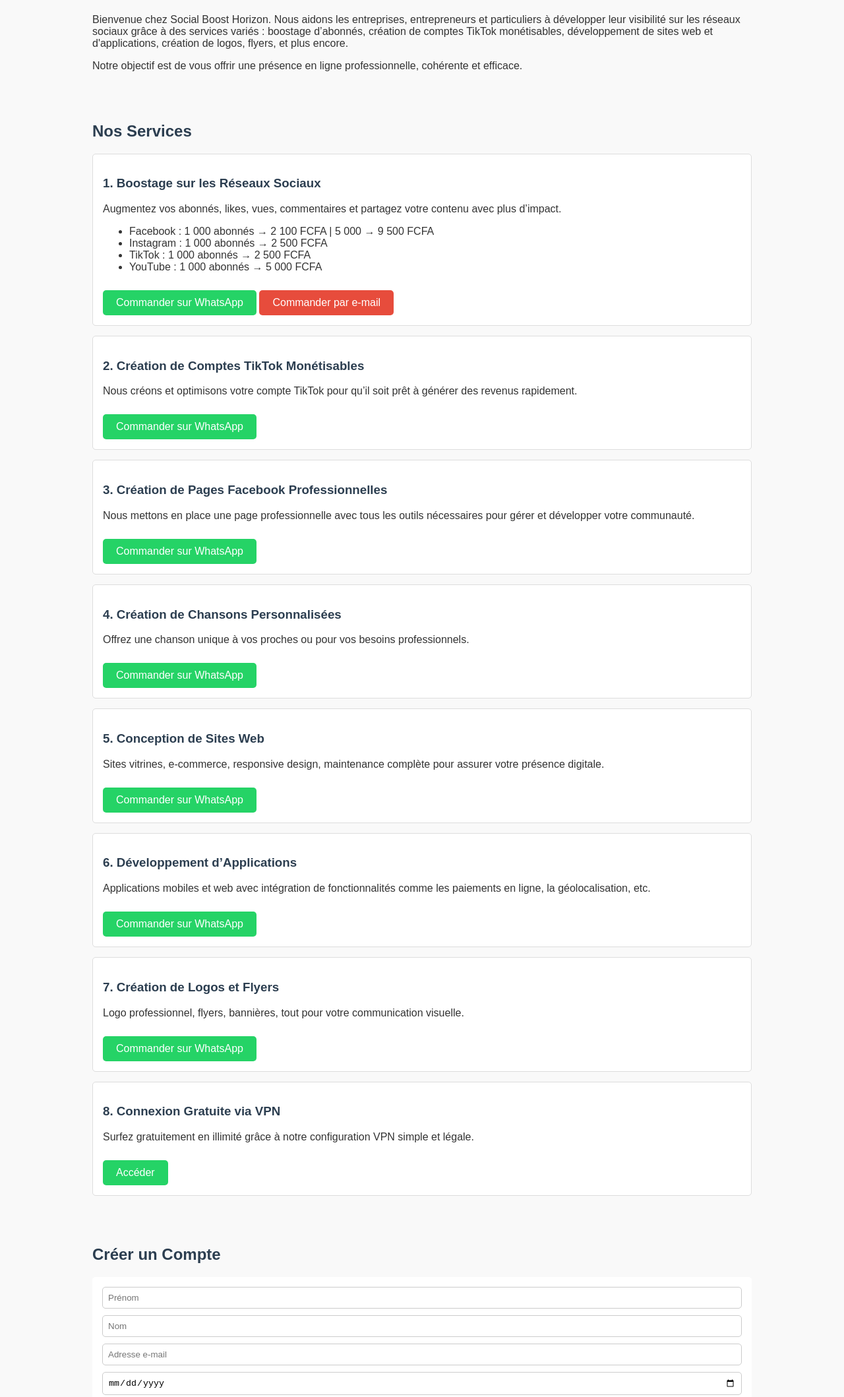
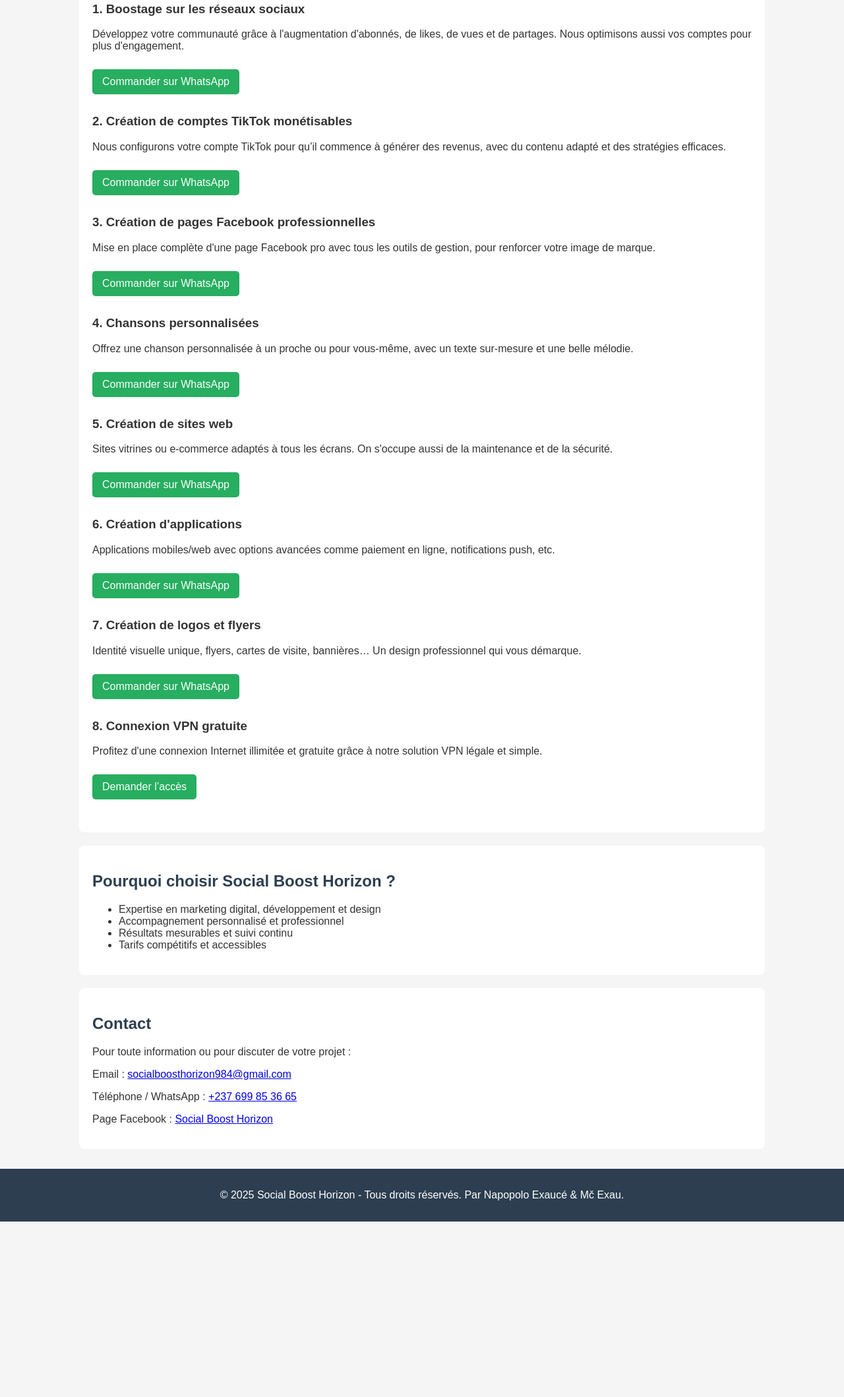
Before and after one commit to exaucenapopolo/Social-Booste-horizon-, a plain HTML site: page index.html in a window 1280 px wide. Shown: the part 259-2377 px from the top of the page at 66% size. After the commit the page ends 2111 px from the top, so only its background shows below. Drawn offline with Linux system fonts and the light colour scheme.

Commit message:
Add files via upload

```diff
--- a/index.html
+++ b/index.html
@@ -2,136 +2,132 @@
 <html lang="fr">
 <head>
   <meta charset="UTF-8" />
-  <meta name="viewport" content="width=device-width, initial-scale=1" />
+  <meta name="viewport" content="width=device-width, initial-scale=1.0"/>
   <title>Social Boost Horizon</title>
-  <meta name="description" content="Développez votre visibilité en ligne avec Social Boost Horizon. Boostage de réseaux sociaux, création de comptes TikTok monétisables, développement web, et plus.">
-
   <style>
-    body { font-family: Arial, sans-serif; margin: 0; background: #f9f9f9; color: #333; }
-    header, footer { background: #2c3e50; color: #fff; text-align: center; padding: 20px; }
-    nav { background: #34495e; padding: 10px; text-align: center; }
-    nav a { color: #fff; margin: 0 10px; text-decoration: none; }
-    section { padding: 20px; max-width: 1000px; margin: auto; }
-    h1, h2, h3 { color: #2c3e50; }
-    .service { border: 1px solid #ddd; border-radius: 5px; padding: 15px; margin: 15px 0; background: #fff; }
-    .button { display: inline-block; padding: 10px 20px; margin-top: 10px; background: #25D366; color: #fff; text-decoration: none; border-radius: 5px; }
-    .email { background: #e74c3c; }
-    form { display: flex; flex-direction: column; gap: 10px; background: #fff; padding: 15px; border-radius: 5px; }
-    input, textarea { padding: 8px; border-radius: 5px; border: 1px solid #ccc; }
-    .socials a { margin-right: 10px; }
-    footer p { margin: 5px 0; }
+    body {
+      font-family: Arial, sans-serif;
+      margin: 0;
+      background: #f5f5f5;
+      color: #333;
+    }
+    header {
+      background: #2c3e50;
+      color: white;
+      padding: 20px;
+      text-align: center;
+    }
+    section {
+      padding: 20px;
+      max-width: 1000px;
+      margin: auto;
+      background: white;
+      margin-top: 20px;
+      border-radius: 8px;
+    }
+    h2 {
+      color: #2c3e50;
+    }
+    .service {
+      margin-bottom: 30px;
+    }
+    .button {
+      display: inline-block;
+      background: #27ae60;
+      color: white;
+      padding: 10px 15px;
+      border-radius: 5px;
+      text-decoration: none;
+      margin-top: 10px;
+    }
+    footer {
+      text-align: center;
+      background: #2c3e50;
+      color: white;
+      padding: 15px;
+      margin-top: 30px;
+    }
   </style>
 </head>
 <body>
 
 <header>
-  <h1>Bienvenue à Social Boost Horizon</h1>
-  <p>Votre partenaire de confiance pour le développement et l’optimisation de votre présence en ligne.</p>
+  <h1>Bienvenue chez Social Boost Horizon</h1>
+  <p>Boostez votre visibilité, élargissez votre audience et faites grandir votre activité grâce à nos services professionnels et innovants.</p>
 </header>
 
-<nav>
-  <a href="#presentation">Présentation</a>
-  <a href="#services">Services</a>
-  <a href="#inscription">Inscription</a>
-  <a href="#contact">Contact</a>
-</nav>
-
-<section id="presentation">
-  <h2>Présentation</h2>
-  <p>
-    Bienvenue chez Social Boost Horizon. Nous aidons les entreprises, entrepreneurs et particuliers à développer leur visibilité sur les réseaux sociaux grâce à des services variés : boostage d’abonnés, création de comptes TikTok monétisables, développement de sites web et d'applications, création de logos, flyers, et plus encore.
-  </p>
-  <p>
-    Notre objectif est de vous offrir une présence en ligne professionnelle, cohérente et efficace.
-  </p>
-</section>
-
-<section id="services">
+<section>
   <h2>Nos Services</h2>
 
   <div class="service">
-    <h3>1. Boostage sur les Réseaux Sociaux</h3>
-    <p>Augmentez vos abonnés, likes, vues, commentaires et partagez votre contenu avec plus d’impact.</p>
-    <ul>
-      <li>Facebook : 1 000 abonnés → 2 100 FCFA | 5 000 → 9 500 FCFA</li>
-      <li>Instagram : 1 000 abonnés → 2 500 FCFA</li>
-      <li>TikTok : 1 000 abonnés → 2 500 FCFA</li>
-      <li>YouTube : 1 000 abonnés → 5 000 FCFA</li>
-    </ul>
-    <a href="https://wa.me/237699853665?text=Je veux un service de boostage" class="button">Commander sur WhatsApp</a>
-    <a href="mailto:socialboosthorizon984@gmail.com" class="button email">Commander par e-mail</a>
+    <h3>1. Boostage sur les réseaux sociaux</h3>
+    <p>Développez votre communauté grâce à l'augmentation d'abonnés, de likes, de vues et de partages. Nous optimisons aussi vos comptes pour plus d'engagement.</p>
+    <a href="https://wa.me/237699853665" class="button">Commander sur WhatsApp</a>
   </div>
 
   <div class="service">
-    <h3>2. Création de Comptes TikTok Monétisables</h3>
-    <p>Nous créons et optimisons votre compte TikTok pour qu’il soit prêt à générer des revenus rapidement.</p>
-    <a href="https://wa.me/237699853665?text=Je veux un compte TikTok monétisable" class="button">Commander sur WhatsApp</a>
+    <h3>2. Création de comptes TikTok monétisables</h3>
+    <p>Nous configurons votre compte TikTok pour qu’il commence à générer des revenus, avec du contenu adapté et des stratégies efficaces.</p>
+    <a href="https://wa.me/237699853665" class="button">Commander sur WhatsApp</a>
   </div>
 
   <div class="service">
-    <h3>3. Création de Pages Facebook Professionnelles</h3>
-    <p>Nous mettons en place une page professionnelle avec tous les outils nécessaires pour gérer et développer votre communauté.</p>
-    <a href="https://wa.me/237699853665?text=Je veux une page Facebook professionnelle" class="button">Commander sur WhatsApp</a>
+    <h3>3. Création de pages Facebook professionnelles</h3>
+    <p>Mise en place complète d'une page Facebook pro avec tous les outils de gestion, pour renforcer votre image de marque.</p>
+    <a href="https://wa.me/237699853665" class="button">Commander sur WhatsApp</a>
   </div>
 
   <div class="service">
-    <h3>4. Création de Chansons Personnalisées</h3>
-    <p>Offrez une chanson unique à vos proches ou pour vos besoins professionnels.</p>
-    <a href="https://wa.me/237699853665?text=Je veux une chanson personnalisée" class="button">Commander sur WhatsApp</a>
+    <h3>4. Chansons personnalisées</h3>
+    <p>Offrez une chanson personnalisée à un proche ou pour vous-même, avec un texte sur-mesure et une belle mélodie.</p>
+    <a href="https://wa.me/237699853665" class="button">Commander sur WhatsApp</a>
   </div>
 
   <div class="service">
-    <h3>5. Conception de Sites Web</h3>
-    <p>Sites vitrines, e-commerce, responsive design, maintenance complète pour assurer votre présence digitale.</p>
-    <a href="https://wa.me/237699853665?text=Je veux créer un site web" class="button">Commander sur WhatsApp</a>
+    <h3>5. Création de sites web</h3>
+    <p>Sites vitrines ou e-commerce adaptés à tous les écrans. On s'occupe aussi de la maintenance et de la sécurité.</p>
+    <a href="https://wa.me/237699853665" class="button">Commander sur WhatsApp</a>
   </div>
 
   <div class="service">
-    <h3>6. Développement d’Applications</h3>
-    <p>Applications mobiles et web avec intégration de fonctionnalités comme les paiements en ligne, la géolocalisation, etc.</p>
-    <a href="https://wa.me/237699853665?text=Je veux créer une application" class="button">Commander sur WhatsApp</a>
+    <h3>6. Création d'applications</h3>
+    <p>Applications mobiles/web avec options avancées comme paiement en ligne, notifications push, etc.</p>
+    <a href="https://wa.me/237699853665" class="button">Commander sur WhatsApp</a>
   </div>
 
   <div class="service">
-    <h3>7. Création de Logos et Flyers</h3>
-    <p>Logo professionnel, flyers, bannières, tout pour votre communication visuelle.</p>
-    <a href="https://wa.me/237699853665?text=Je veux un logo ou flyer" class="button">Commander sur WhatsApp</a>
+    <h3>7. Création de logos et flyers</h3>
+    <p>Identité visuelle unique, flyers, cartes de visite, bannières… Un design professionnel qui vous démarque.</p>
+    <a href="https://wa.me/237699853665" class="button">Commander sur WhatsApp</a>
   </div>
 
   <div class="service">
-    <h3>8. Connexion Gratuite via VPN</h3>
-    <p>Surfez gratuitement en illimité grâce à notre configuration VPN simple et légale.</p>
-    <a href="https://wa.me/237699853665?text=Je veux la connexion gratuite VPN" class="button">Accéder</a>
+    <h3>8. Connexion VPN gratuite</h3>
+    <p>Profitez d'une connexion Internet illimitée et gratuite grâce à notre solution VPN légale et simple.</p>
+    <a href="https://wa.me/237699853665" class="button">Demander l’accès</a>
   </div>
 </section>
 
-<section id="inscription">
-  <h2>Créer un Compte</h2>
-  <form action="https://formspree.io/f/yourFormID" method="POST">
-    <input type="text" name="prenom" placeholder="Prénom" required />
-    <input type="text" name="nom" placeholder="Nom" required />
-    <input type="email" name="email" placeholder="Adresse e-mail" required />
-    <input type="date" name="date_naissance" placeholder="Date de naissance" required />
-    <textarea name="objectif" rows="4" placeholder="Quel est votre objectif en vous inscrivant ?" required></textarea>
-    <button type="submit" class="button">S'inscrire</button>
-  </form>
+<section>
+  <h2>Pourquoi choisir Social Boost Horizon ?</h2>
+  <ul>
+    <li>Expertise en marketing digital, développement et design</li>
+    <li>Accompagnement personnalisé et professionnel</li>
+    <li>Résultats mesurables et suivi continu</li>
+    <li>Tarifs compétitifs et accessibles</li>
+  </ul>
 </section>
 
-<section id="contact">
+<section>
   <h2>Contact</h2>
-  <p>Vous pouvez nous écrire directement :</p>
-  <a href="https://wa.me/237699853665" class="button">WhatsApp</a>
-  <a href="mailto:socialboosthorizon984@gmail.com" class="button email">E-mail</a>
-
-  <h3>Nos réseaux sociaux</h3>
-  <div class="socials">
-    <a href="https://www.facebook.com/profile.php?id=61574589563101&mibextid=wwXIfr" target="_blank">Facebook</a>
-  </div>
+  <p>Pour toute information ou pour discuter de votre projet :</p>
+  <p>Email : <a href="mailto:socialboosthorizon984@gmail.com">socialboosthorizon984@gmail.com</a></p>
+  <p>Téléphone / WhatsApp : <a href="https://wa.me/237699853665">+237 699 85 36 65</a></p>
+  <p>Page Facebook : <a href="https://www.facebook.com/profile.php?id=61574589563101&mibextid=wwXIfr">Social Boost Horizon</a></p>
 </section>
 
 <footer>
-  <p>&copy; 2025 Social Boost Horizon — Tous droits réservés</p>
-  <p>Par Napopolo Exaucé — Mč Exau</p>
+  <p>© 2025 Social Boost Horizon - Tous droits réservés. Par Napopolo Exaucé & Mč Exau.</p>
 </footer>
 
 </body>
```
